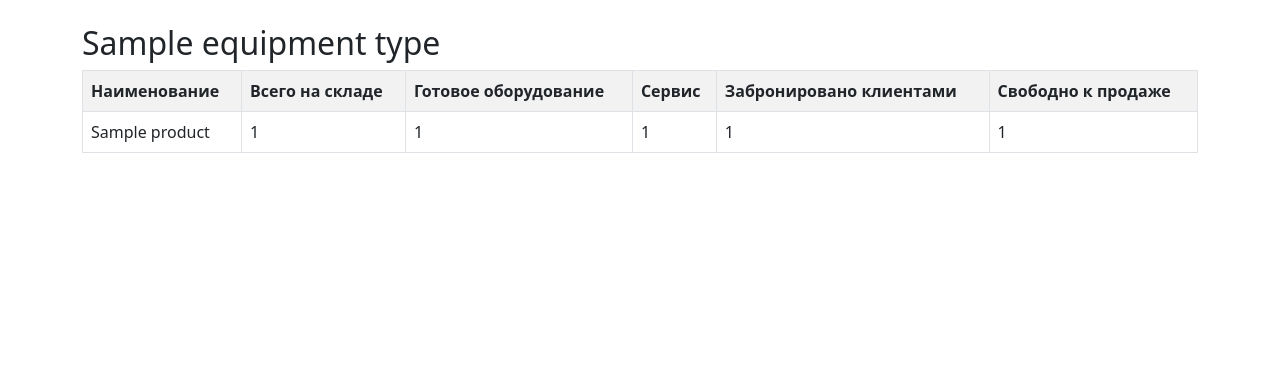
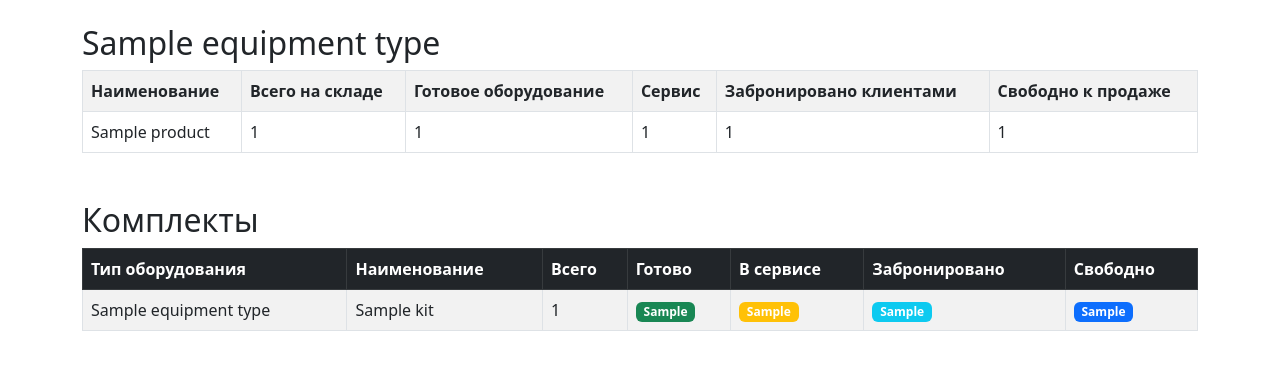
Before and after one commit to RomahaPoleha/TMS, a Django app: template inventory/templates/inventory/dashboard.html in a window 1280 px wide. Shown: the part 80-450 px from the top of the page. Run offline with Django 3.2, Linux system fonts and the light colour scheme; the template is opened without the code that fills it: most values are stand-ins (such as "Sample title", 1, 10 or a date in 2020).

Commit message:
добавлена логика комплектов с отображением на дашборде

```diff
--- a/inventory/templates/inventory/dashboard.html
+++ b/inventory/templates/inventory/dashboard.html
@@ -26,6 +26,47 @@
         </tr>
         {% endfor %}
     </table>
+
+<!-- Таблица комплектов (добавить после таблицы товаров) -->
+<h2 class="mt-5">Комплекты</h2>
+{% if kits %}
+<table class="table table-striped table-hover table-bordered">
+    <thead class="table-dark">
+        <tr>
+            <th>Тип оборудования</th>
+            <th>Наименование</th>
+            <th>Всего</th>
+            <th>Готово</th>
+            <th>В сервисе</th>
+            <th>Забронировано</th>
+            <th>Свободно</th>
+        </tr>
+    </thead>
+    <tbody>
+        {% for kit in kits %}
+        <tr>
+            <td>{{ kit.equipment_type.name }}</td>
+            <td>{{ kit.name }}</td>
+            <td>{{ kit.total_assemblies }}</td>
+            <td><span class="badge bg-success">{{ kit.ready_assemblies }}</span></td>
+            <td><span class="badge bg-warning">{{ kit.service_assemblies }}</span></td>
+            <td><span class="badge bg-info">{{ kit.reserved_assemblies }}</span></td>
+            <td><span class="badge bg-primary">{{ kit.available_assemblies }}</span></td>
+        </tr>
+        {% endfor %}
+    </tbody>
+</table>
+{% else %}
+<div class="alert alert-info">Комплекты ещё не созданы</div>
+{% endif %}
+
+
+
 {% endfor %}
 
+
+
+
+
+
 {% endblock %}
```
Also changed, not shown: inventory/models.py (+16 -2 lines), inventory/views.py (+25 -9 lines), inventory/migrations/0020_kit_equipment_type.py (added), inventory/migrations/0021_assembly_reservation_alter_assembly_status.py (added), inventory/migrations/0022_alter_assembly_reservation_alter_assembly_status.py (added).
